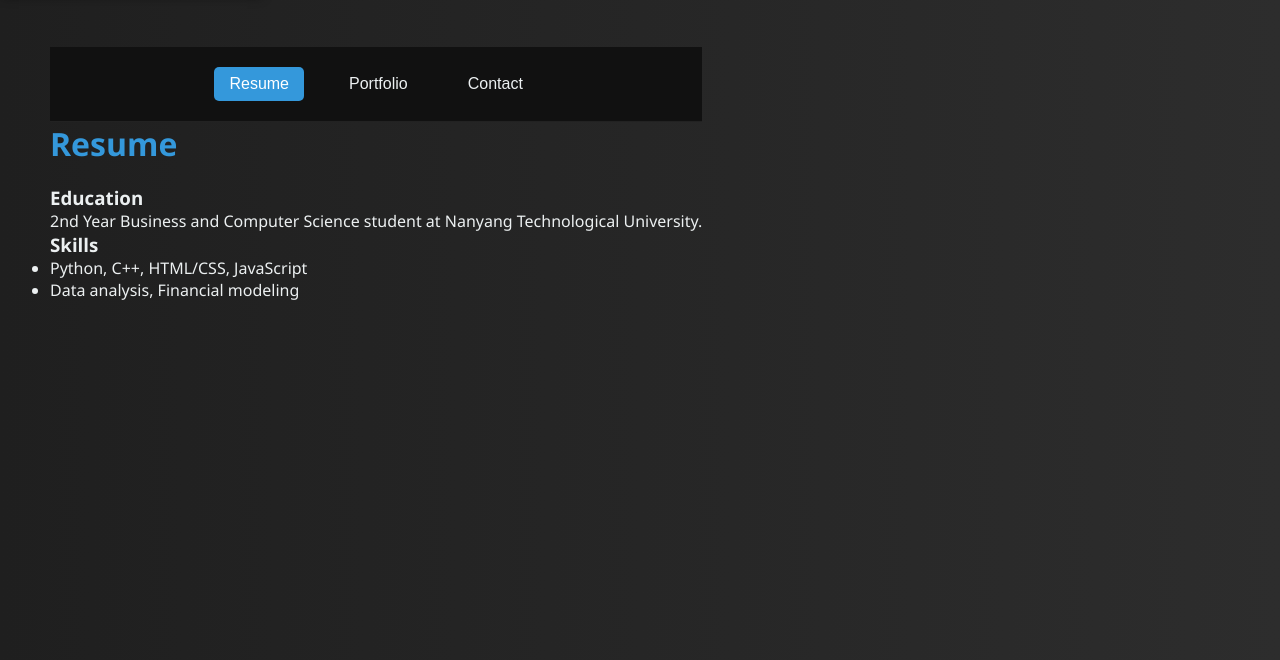
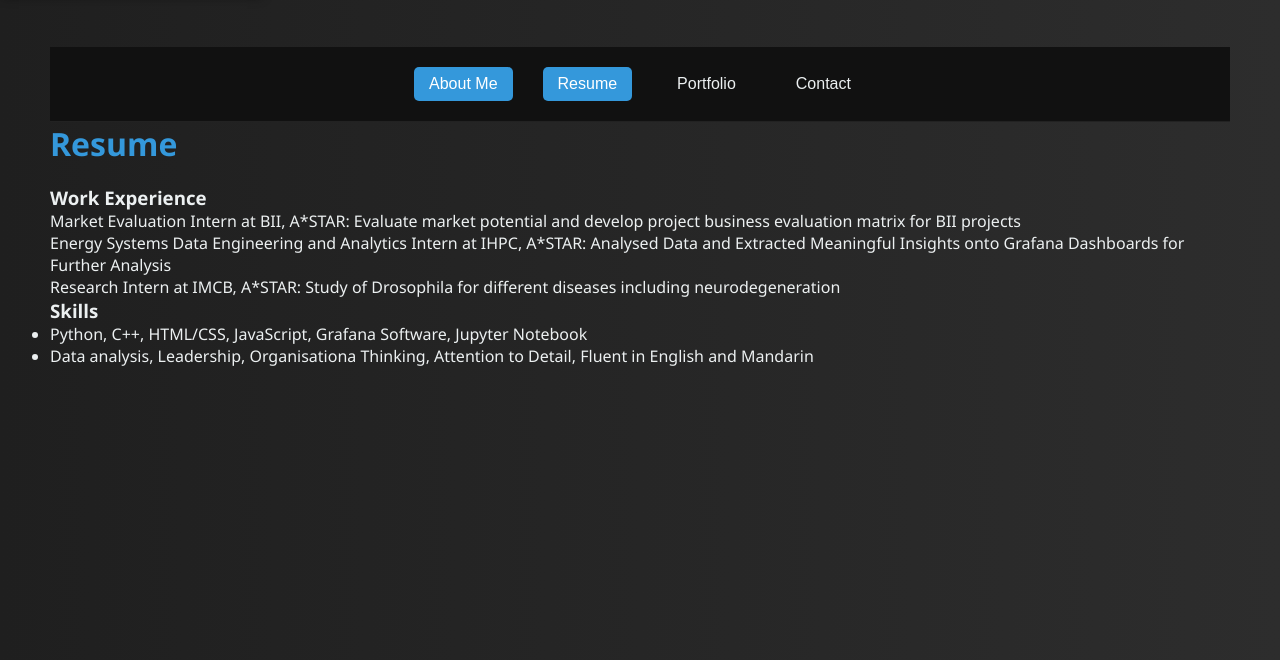
Before and after one commit to calebsooon/portfolio_site, a plain HTML site: page index.html in a window 1280 px wide. Shown: the part 140-800 px from the top of the page. Drawn offline with nearby package versions, Linux system fonts and the light colour scheme.

Commit message:
Initial commit: Portfolio website

```diff
--- a/index.html
+++ b/index.html
@@ -32,6 +32,9 @@
       <nav class="navbar">
         <ul class="navbar-list">
           <li class="navbar-item">
+            <button class="navbar-link active" data-nav-link>About Me</button>
+          </li>
+          <li class="navbar-item">
             <button class="navbar-link active" data-nav-link>Resume</button>
           </li>
           <li class="navbar-item">
@@ -43,17 +46,36 @@
         </ul>
       </nav>
 
+      <article class="aboutme" data-page="aboutme">
+        <header>
+          <h2 class="h2 article-title">About Me</h2>
+        </header>
+        <section>
+            <p>I am Caleb Soon, a 2nd Year Business and Computer Science undergraduate at Nanyang Technological University. I am passionate about applying technology to solve real-world problems, especially in the fields of finance and data analytics.</p>
+
+            <p>With previous internships in both the computing and business sectors, I aim to combine technical skills in Python, Jupyter Notebook, and C++ with business acumen in market analysis to help better visualize opportunities. I enjoy building projects that bridge these domains, such as energy system visualizers and data dashboards.</p>
+
+            <p>I also served as Chairperson of a national cycling event, NTU Bike Rally, where I led a team of over 40 students to organize a large-scale event involving more than 500 participants. This experience strengthened my leadership, coordination, and problem-solving skills in high-pressure situations.</p>
+
+            <p>I am an independent learner who thrives in fast-paced environments and enjoys tackling challenges that require both logical problem-solving and creative design. I am currently exploring internship opportunities to further develop my skills in fintech innovation, investment banking, and data analytics.</p>
+
+          </ul>
+        </section>
+      </article>
+
       <article class="resume active" data-page="resume">
         <header>
           <h2 class="h2 article-title">Resume</h2>
         </header>
         <section>
-          <h3>Education</h3>
-          <p>2nd Year Business and Computer Science student at Nanyang Technological University.</p>
+          <h3>Work Experience</h3>
+          <p>Market Evaluation Intern at BII, A*STAR: Evaluate market potential and develop project business evaluation matrix for BII projects</p>
+          <p>Energy Systems Data Engineering and Analytics Intern at IHPC, A*STAR: Analysed Data and Extracted Meaningful Insights onto Grafana Dashboards for Further Analysis</p>
+          <p>Research Intern at IMCB, A*STAR: Study of Drosophila for different diseases including neurodegeneration</p>
           <h3>Skills</h3>
           <ul>
-            <li>Python, C++, HTML/CSS, JavaScript</li>
-            <li>Data analysis, Financial modeling</li>
+            <li>Python, C++, HTML/CSS, JavaScript, Grafana Software, Jupyter Notebook</li>
+            <li>Data analysis, Leadership, Organisationa Thinking, Attention to Detail, Fluent in English and Mandarin</li>
           </ul>
         </section>
       </article>
```
